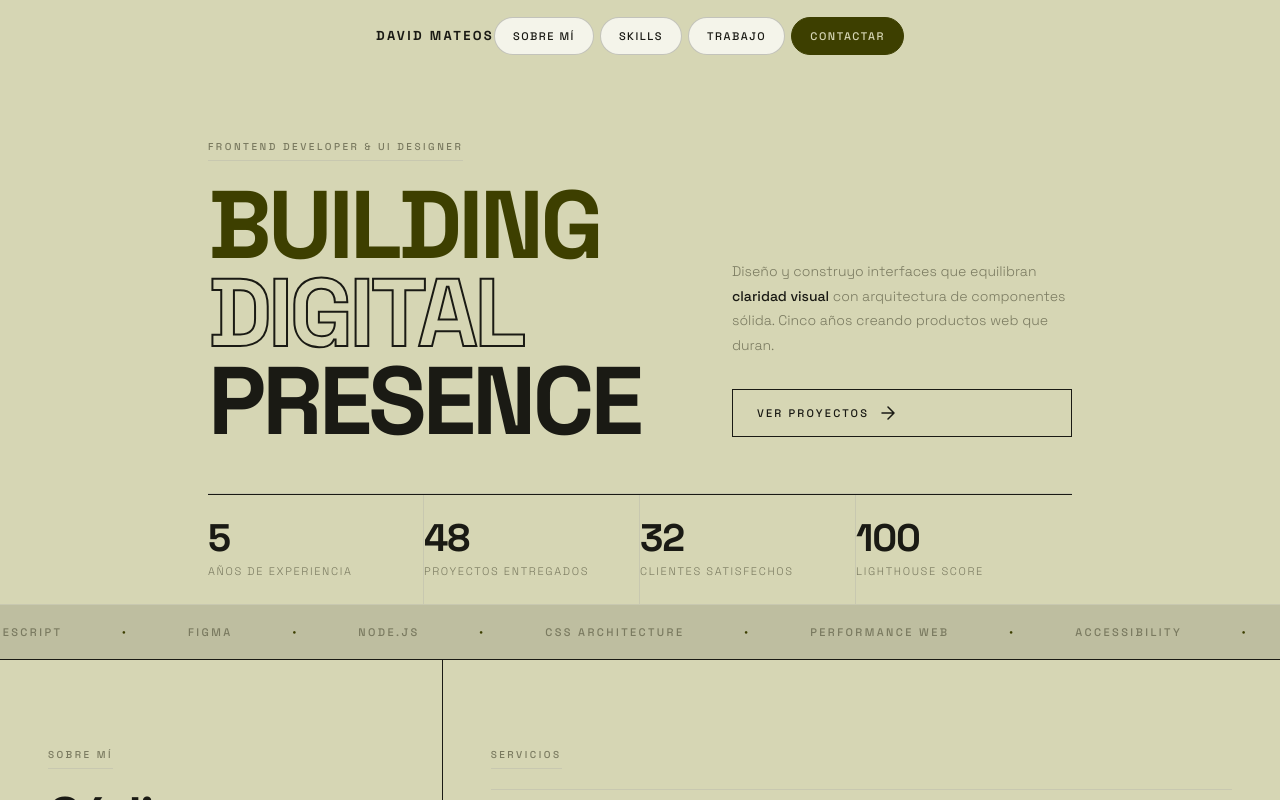
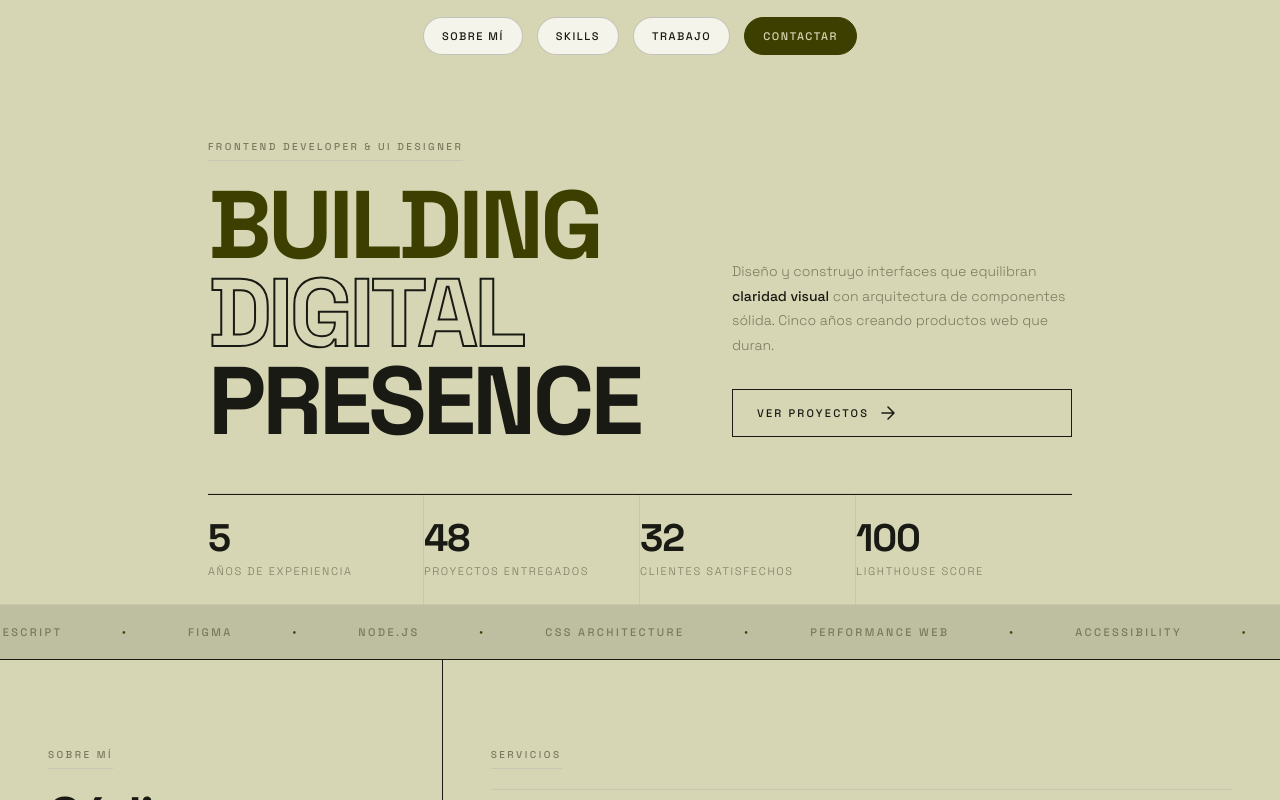
Before and after one commit to jokodavid95-eng/portfolio-next, a Next.js app: page / in a window 1280 px wide. Shown: the top 800 px of the page. Built offline with nearby package versions, Linux system fonts and the light colour scheme.

Commit message:
quitar nombre header, separar botones nav

```diff
--- a/components/Header.module.css
+++ b/components/Header.module.css
@@ -35,7 +35,7 @@
 .nav {
   display: flex;
   align-items: center;
-  gap: 6px;
+  gap: 14px;
   list-style: none;
 }
 
--- a/components/Header.tsx
+++ b/components/Header.tsx
@@ -67,9 +67,7 @@ export default function Header() {
       >
         <div className="container">
           <div className={styles.inner}>
-            <Link href="#hero" className={styles.logo} onClick={closeDrawer}>
-              David Mateos
-            </Link>
+            <div />
 
             <nav aria-label="Navegación principal">
               <ul className={styles.nav}>
```
